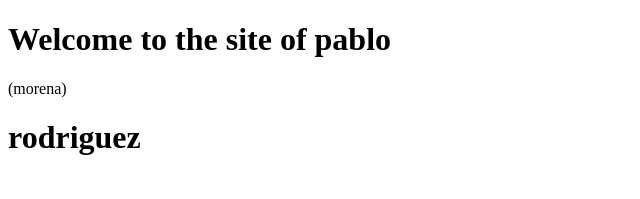
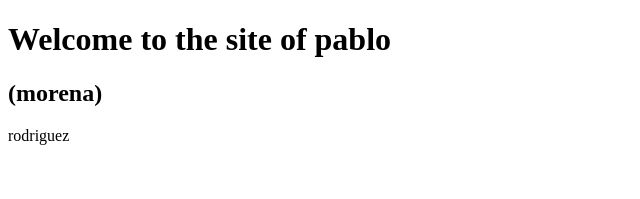
Before and after one commit to pmrodriguez/pmrodriguez.github.io, a plain HTML site: page index.html in a window 1280 px wide. Shown: the whole page, without its empty margins (0-640 px from the left). Drawn offline with Linux system fonts and the light colour scheme.

Commit message:
to whs : fuck you

```diff
--- a/index.html
+++ b/index.html
@@ -6,7 +6,7 @@
     <title>Pablos personal site!!!</title>
 </head>
 <body>
-<h1>Welcome to the site of pablo</h1> (morena) <h1>rodriguez</h1>
+<h1>Welcome to the site of pablo <h2>(morena)</h2> rodriguez</h1>
    <br>
 
 </body>
```
